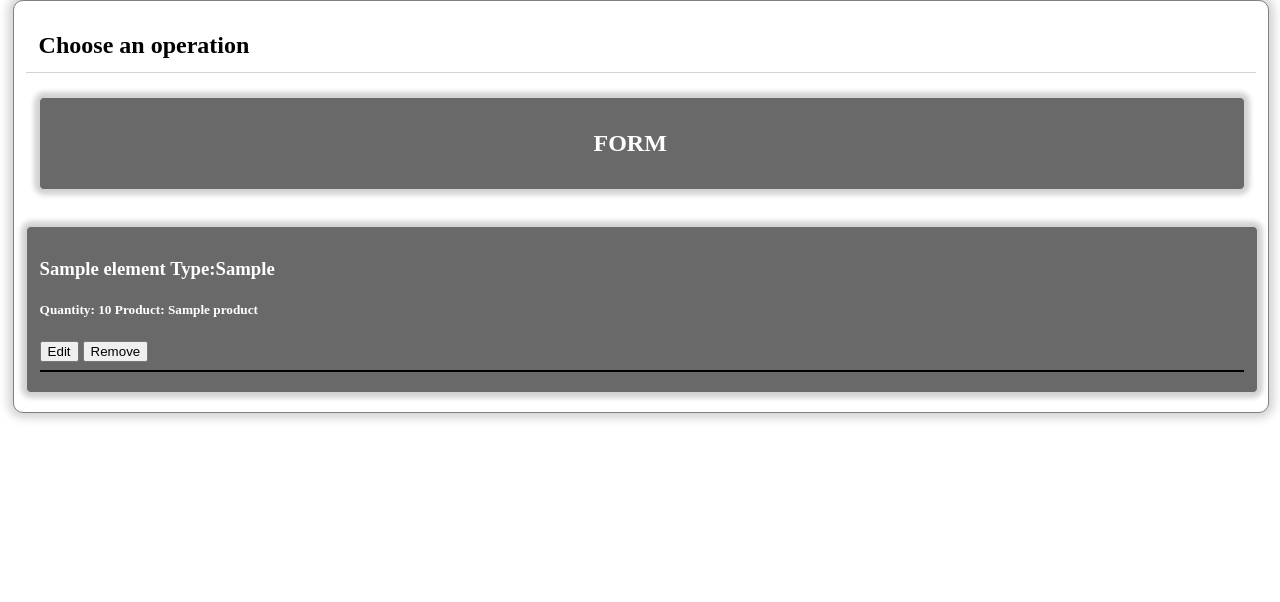
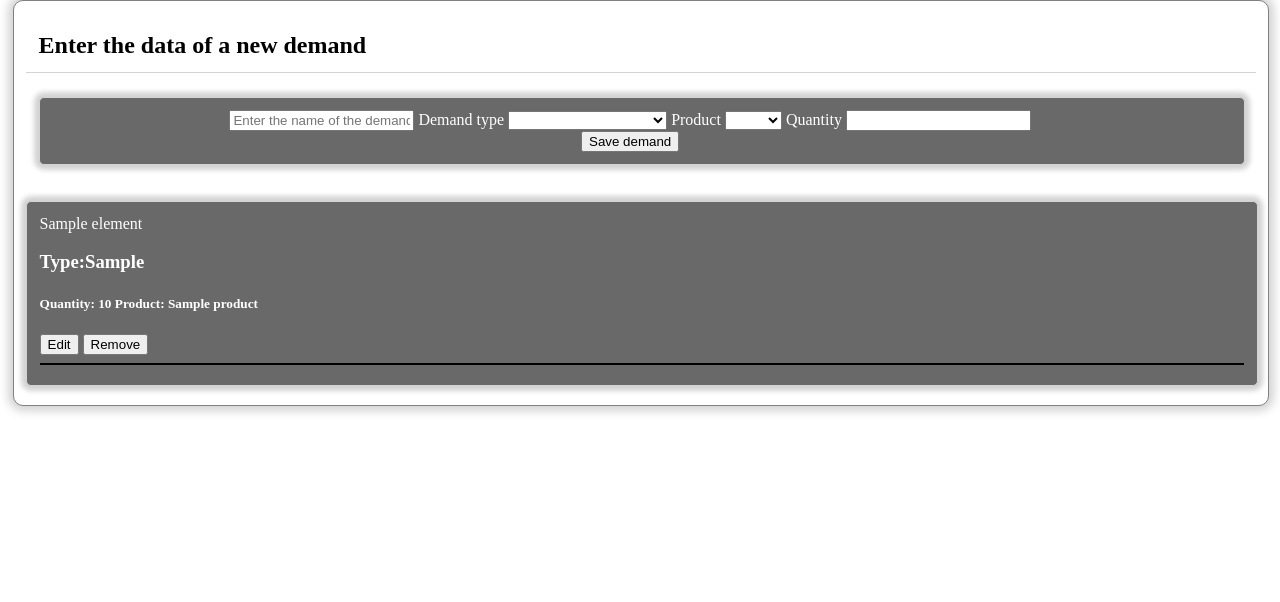
Before and after one commit to pstlab/TENANT_sa, a Python web app: template app/templates/demands/indexDem.html in a window 1280 px wide. Shown: the part 205-807 px from the top of the page. After the commit the page ends 619 px from the top, so only its background shows below. Run offline with Jinja, Linux system fonts and the light colour scheme; the template is opened without the code that fills it: most values are stand-ins (such as "Sample title", 1, 10 or a date in 2020); some libraries are stand-ins or nearby versions.

Commit message:
aggiunta gestione domande

```diff
--- a/app/templates/base.html
+++ b/app/templates/base.html
@@ -12,7 +12,7 @@
     <script src="{{ url_for('static', filename='lib/jquery-3.4.1.js') }}"></script>
 
     <!-- custom library -->
-
+    {% block lib %} {% endblock %}
   </head>
 
   <body>
--- a/app/templates/demands/indexDem.html
+++ b/app/templates/demands/indexDem.html
@@ -2,16 +2,41 @@
 
 {% block title %} Demands {% endblock %}
 
+{% block lib %}
+<script src="{{ url_for('static', filename='lib/custom/indexDem.js') }}"></script>
+{% endblock %}
+
 {% block content %}
 <div class="section-title">
-    Choose an operation
+    Enter the data of a new demand
 </div>
 
 <div class="section-content">
     <div class="section-item">
         <div class="process">
             <div class="navbar">
-                <h2> FORM </h2>
+                <div class='form'>
+                    <div class='demand-form'>
+                            <input type="text" id="new-demandname" placeholder="Enter the name of the demand" />
+                            <label>Demand type</label>
+                            <select id="new-demandtype">
+                                <option selected disabled></option>
+                                <option>CustomerOrder</option>
+                                <option>EngineeringWorkOrder</option>
+                                <option>StockOrder</option>
+                            </select>
+                            <label>Product</label>
+                            <select id="new-demandproduct">
+                                <option selected disabled></option>
+                                <option>Prova</option>
+                            </select>
+                            <label>Quantity </label>
+                            <input type="number" id="new-demandquantity"/>
+                    </div>
+                </div>
+            </div>
+            <div class="navbar">
+                <button type="button" id="sub">Save demand</button>
             </div>
         </div>
     </div>
@@ -21,9 +46,12 @@
     <div class="process">
         {% for element in demands %}
             <div class="row">
-                <h3>{{element.name}} Type:{{element.typeDem}}<h5>Quantity: {{element.quantity}} Product: {{element.product.name}}</h5></h3>
-                <button>Edit</button>
-                <button>Remove</button>
+                <label class="el-name">{{element.name}}</label>
+                <h3>Type:{{element.typeDem}}<h5>Quantity: {{element.quantity}} Product: {{element.product.name}}</h5></h3>
+
+                <button class="editDem">Edit</button>
+
+                <button class='removeDem'>Remove</button>
             </div>
             <hr size="2" color="black">
         {% endfor %}
--- /dev/null
+++ b/app/templates/demands/modDem.html
@@ -0,0 +1,2 @@
+<p>ciao</p>
+<label class="el-name">{{demand.name}}</label>
```
Also changed, not shown: app/demands/controllers.py (+34 -7 lines).
